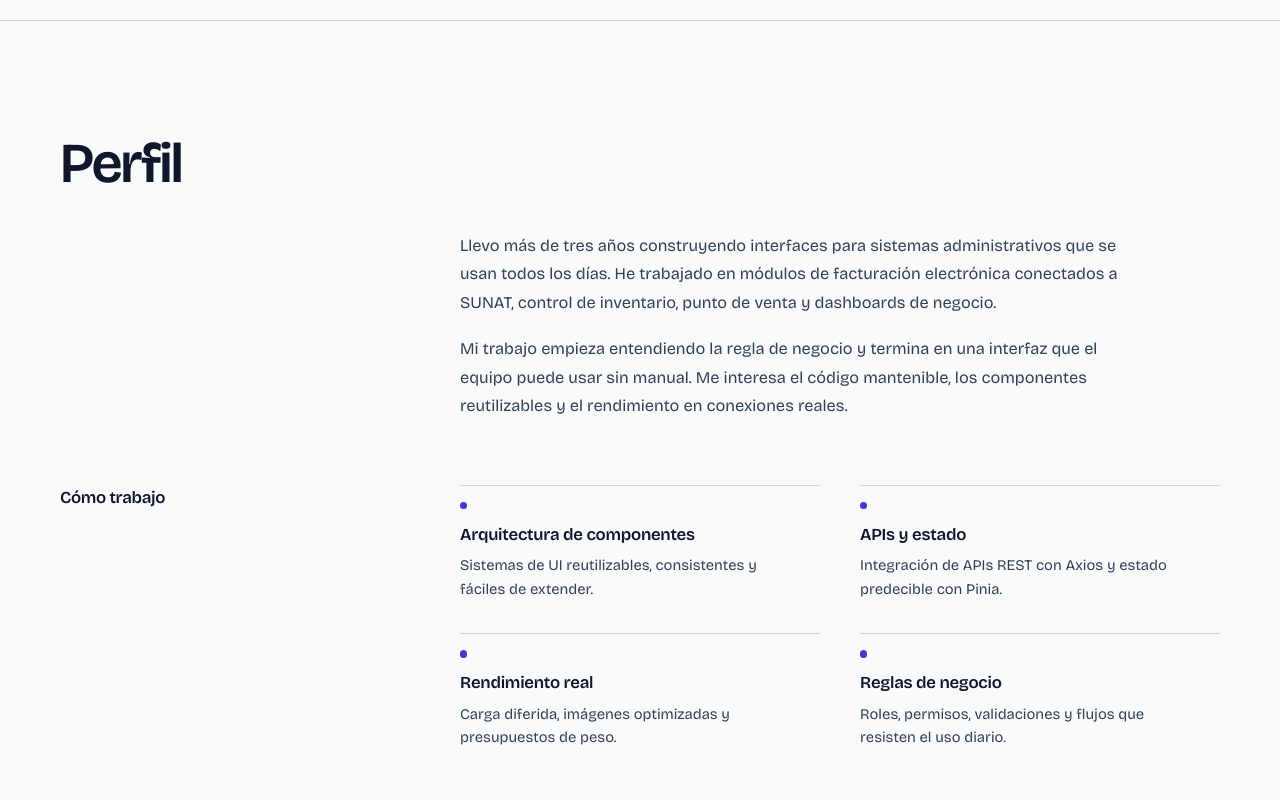
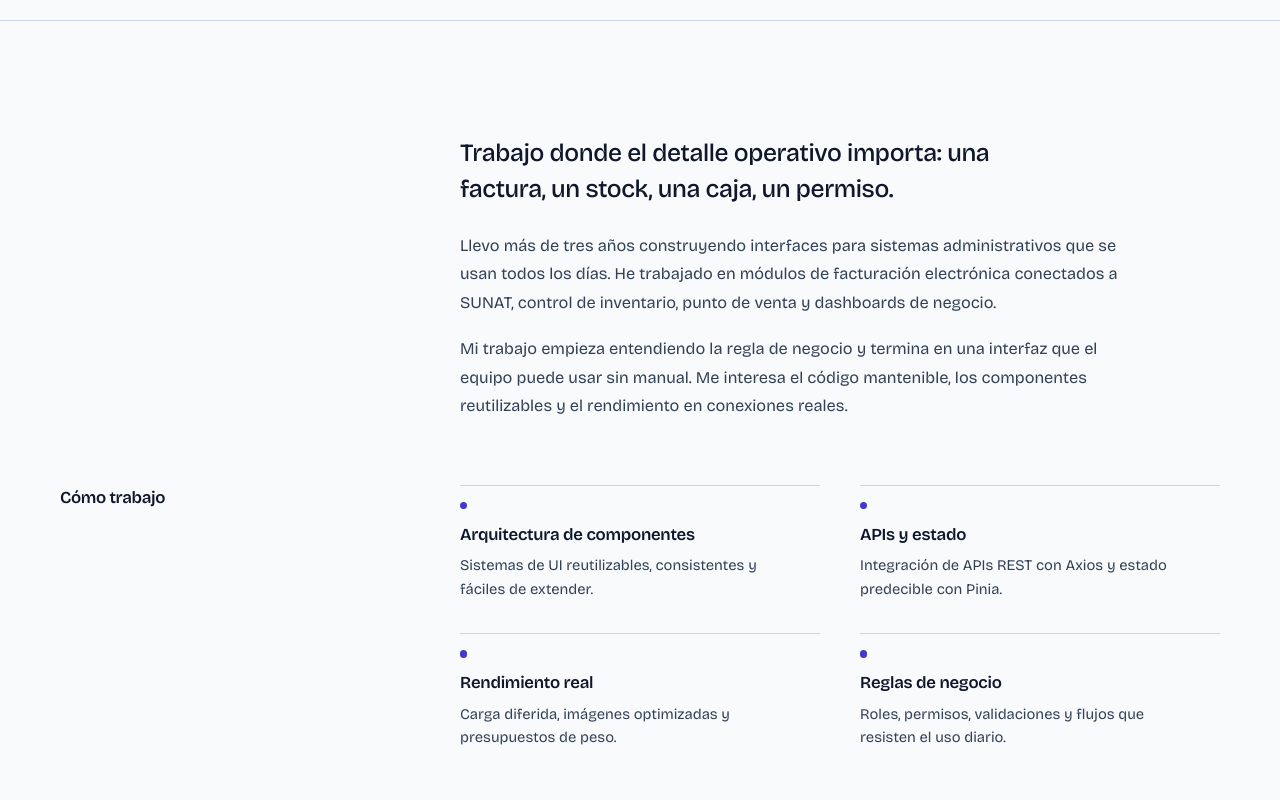
Before and after one commit to DanGosw/dangosw_portfolio, a Vue app: page / in a window 1280 px wide. Shown: the part 980-1780 px from the top of the page. Built offline with nearby package versions, Linux system fonts and the light colour scheme.

Commit message:
fix color on white mode on ContactSection

```diff
--- a/src/style.css
+++ b/src/style.css
@@ -242,7 +242,7 @@ img {
     font-weight: 600;
     letter-spacing: -0.04em;
     text-wrap: balance;
-    color: var(--fg);
+    color: #f8fafc;
 }
 
 .lead {
@@ -253,7 +253,7 @@ img {
     letter-spacing: -0.015em;
     max-width: 34ch;
     text-wrap: pretty;
-    color: #f8fafc;
+    color: var(--fg);
 }
 
 .body-copy {
```
